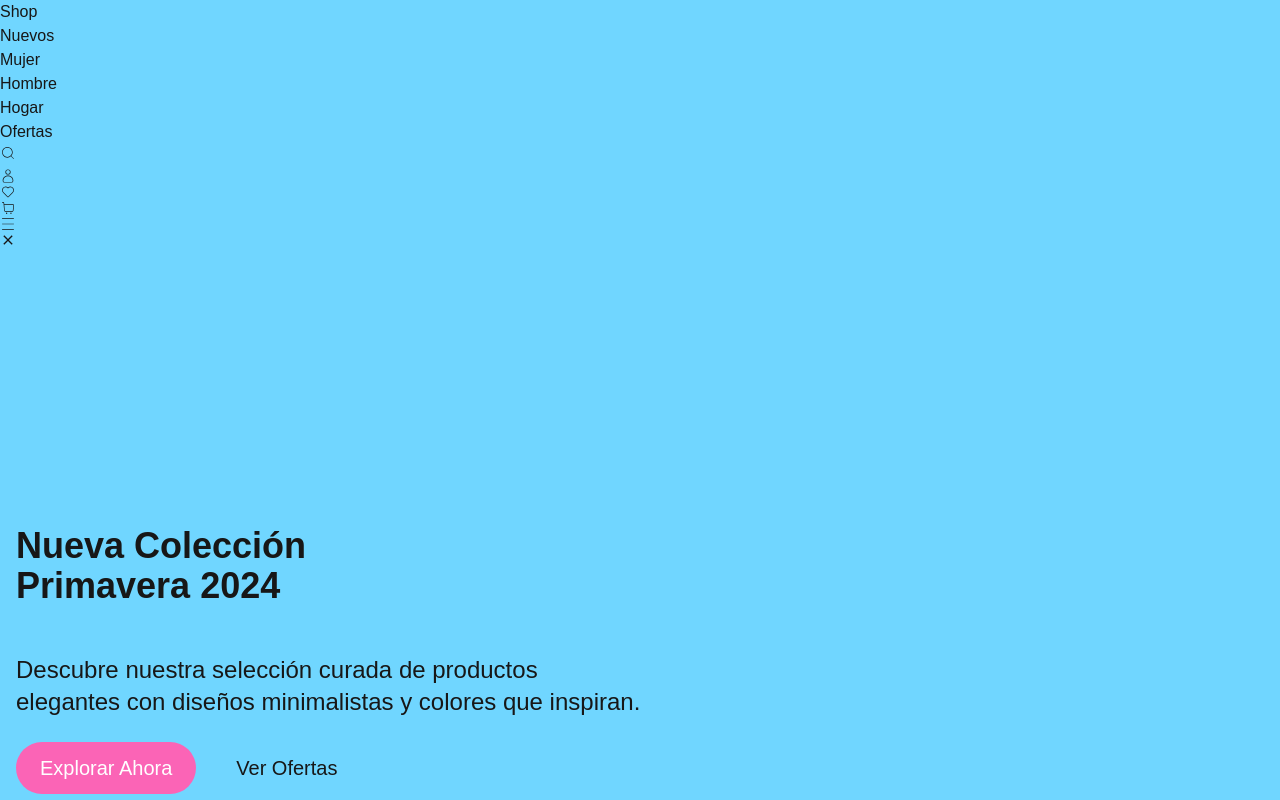
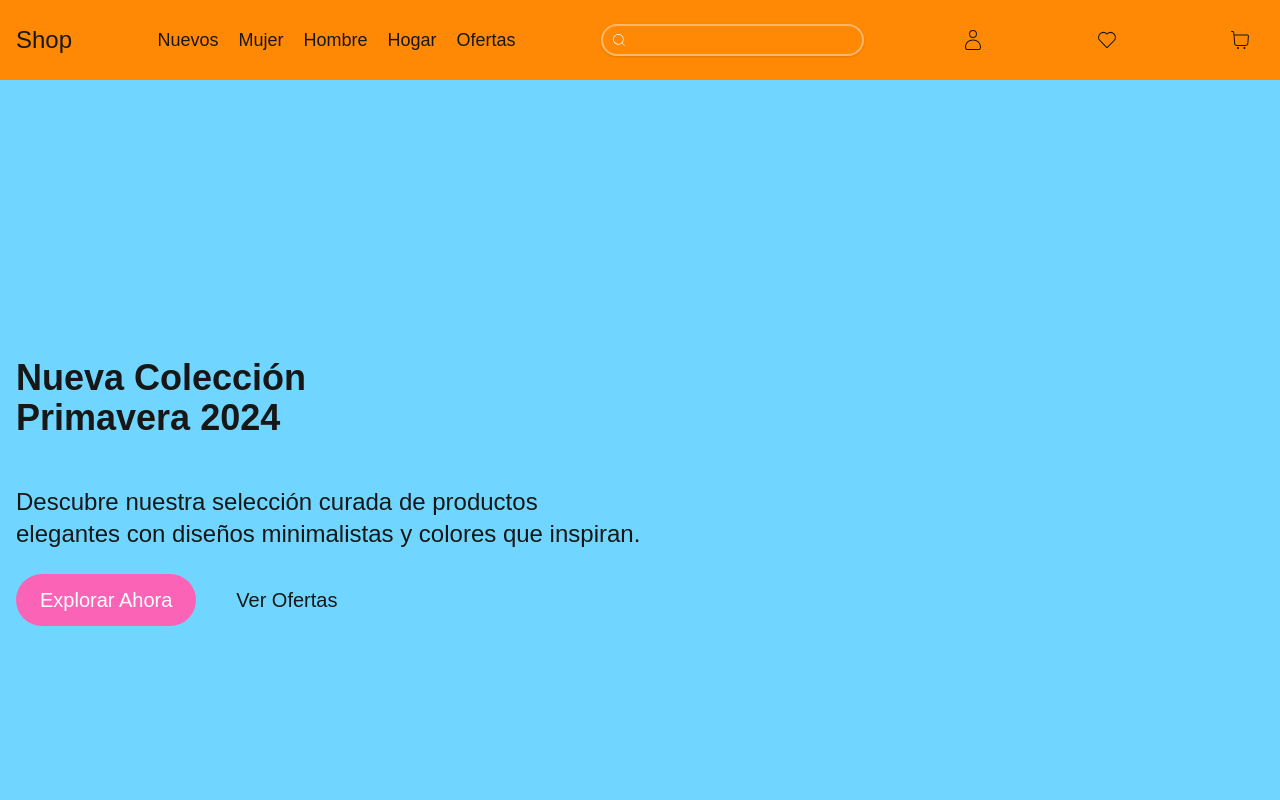
Before and after one commit to RaphaelTheStegosaurus/Ecommerce-01, a Next.js app: page / in a window 1280 px wide. Shown: the top 800 px of the page. Built offline with nearby package versions, Linux system fonts and the light colour scheme.

Commit message:
Adding Styles with tailwind Adding responsive design

```diff
--- a/app/components/navbar.tsx
+++ b/app/components/navbar.tsx
@@ -18,25 +18,42 @@ const Navbar = () => {
     );
   });
   return (
-    <nav>
-      <span> Shop</span>
-      <ul>{NavLinks}</ul>
-      <div className="searchbox">
-        <button>
+    <nav className="bg-orange-400 max-w-screen px-4 py-4 flex flex-row items-center justify-between sticky top-0">
+      <h2 className="text-2xl">Shop</h2>
+      <ul className="md:flex md:flex-row hidden gap-5 text-lg">{NavLinks}</ul>
+      <div className="hidden md:flex md:flex-row searchbox rounded-full shadow-sm border-2  border-orange-300 focus-within:border-white items-center">
+        <button className="w-5 h-5 text-white font-bold text-md ml-2">
           <CiSearch />
         </button>
-        <input type="search" name="searchbox" id="searchbox" />
+        <input
+          className="w-full py-1 px-3 text-white leading-tight focus:outline-none bg-transparent"
+          type="search"
+          name="searchbox"
+          id="searchbox"
+        />
       </div>
-      <a href="#">
+      <a
+        href="#"
+        className="hover:bg-white p-3 rounded-2xl transition-colors text-2xl hidden md:block"
+      >
         <CiUser />
       </a>
-      <a href="#">
+      <a
+        className="hover:bg-white p-3 rounded-2xl transition-colors text-2xl hidden md:block"
+        href="#"
+      >
         <CiHeart />
       </a>
-      <a href="#">
+      <a
+        className="hover:bg-white p-3 rounded-2xl transition-colors text-2xl hidden md:block"
+        href="#"
+      >
         <CiShoppingCart />
       </a>
-      <a href="#">
+      <a
+        className="hover:bg-white p-3 rounded-2xl transition-colors text-2xl md:hidden"
+        href="#"
+      >
         <CiMenuBurger />
         <IoMdClose />
       </a>
```
